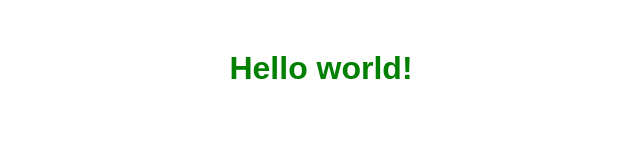
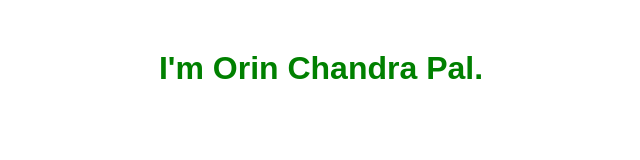
Before and after one commit to orinPal/check-one, a plain HTML site: page index.html in a window 1280 px wide. Shown: the whole page, without its empty margins (319-959 px from the left). Drawn offline with Linux system fonts and the light colour scheme.

Commit message:
Update index.html

```diff
--- a/index.html
+++ b/index.html
@@ -19,7 +19,7 @@
 	</style>
 	<body>
 		<h1>
-			Hello world!
+			I'm Orin Chandra Pal.
 		</h1>
 	</body>
 </html>
```
